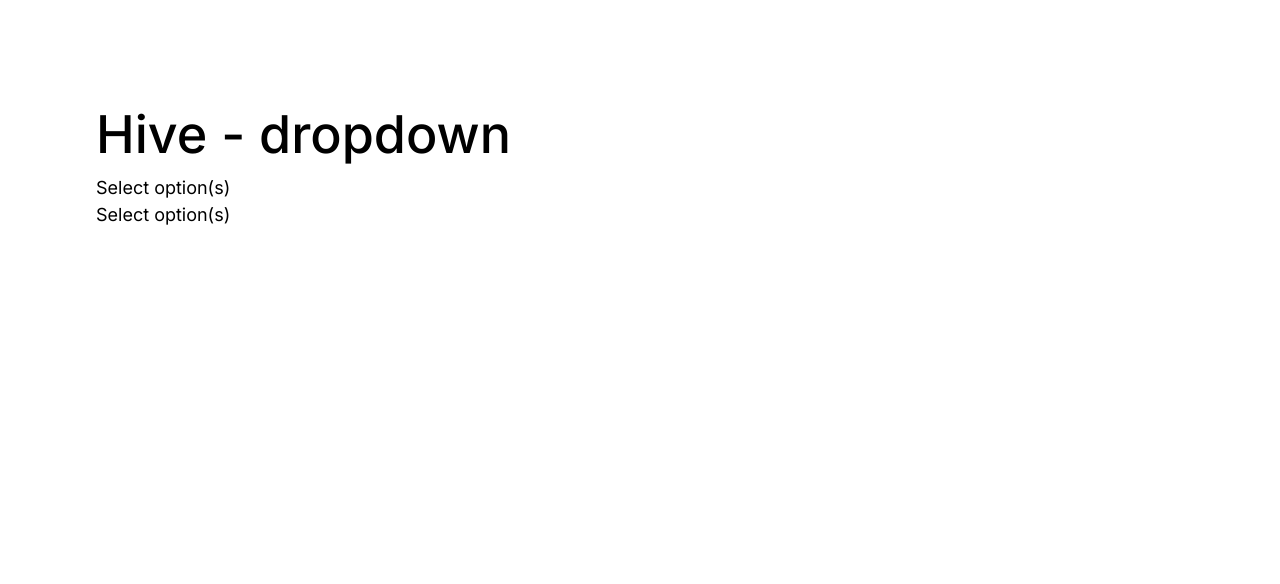
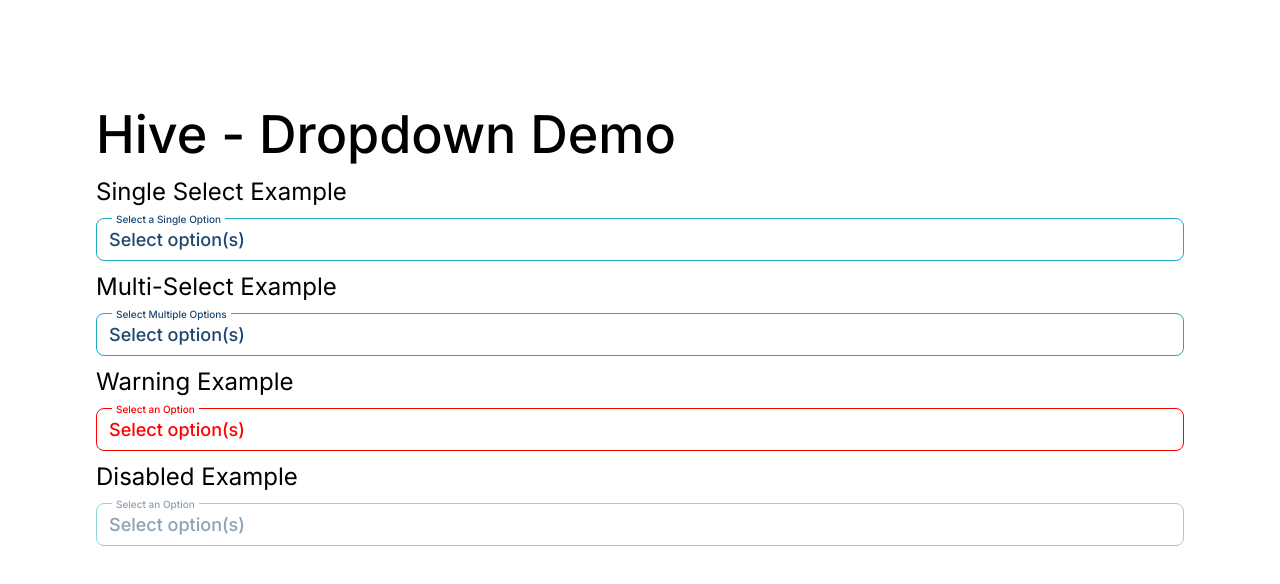
Before and after one commit to mingxin-yu/hive-dropdown, a Next.js app: page / in a window 1280 px wide. Shown: the top 584 px of the page. Built offline with nearby package versions, Linux system fonts and the light colour scheme.

Commit message:
clean up css

```diff
--- /dev/null
+++ b/src/app/disableExample.js
@@ -0,0 +1,29 @@
+import React, { useState } from 'react';
+import Dropdown from './Dropdown';
+
+function disableExample() {
+    const options = ['Option 1', 'Option 2', 'Option 3'];
+    const [selectedOptions, setSelectedOptions] = useState([]);
+    const label = 'Select an Option'; // Specify the label
+
+    const handleOptionChange = (updatedSelectedOptions) => {
+        setSelectedOptions(updatedSelectedOptions);
+    };
+
+    return (
+        <div>
+            <div className="h2">Disabled Example</div>
+            <Dropdown
+                isDisabled={true} // Set isDisabled to true
+                hasWarning={false}
+                isMultiSelect={false}
+                selectedOptions={selectedOptions}
+                options={options}
+                onOptionChange={handleOptionChange}
+                label={label}
+            />
+        </div>
+    );
+}
+
+export default disableExample;
--- a/src/app/dropdown.js
+++ b/src/app/dropdown.js
@@ -1,7 +1,8 @@
 import React, { useState } from 'react';
 
-function Dropdown({ isDisabled, hasWarning, isMultiSelect, selectedOptions, options, onOptionChange }) {
+function Dropdown({ isDisabled, hasWarning, isMultiSelect, selectedOptions, options, onOptionChange, label }) {
   const [isOpen, setIsOpen] = useState(false);
+  const [isHovered, setIsHovered] = useState(false);
 
   const toggleDropdown = () => {
     if (!isDisabled) {
@@ -77,11 +78,20 @@ function Dropdown({ isDisabled, hasWarning, isMultiSelect, selectedOptions, opti
   };
 
   return (
-      <div className={`dropdown ${isDisabled ? 'disabled' : ''} ${hasWarning ? 'warning' : ''}`}>
+      <div
+          className={`dropdown ${isDisabled ? 'disabled' : ''} ${isHovered ? 'hovered' : ''}`}
+          onMouseEnter={toggleDropdown}
+          onMouseLeave={toggleDropdown}
+      >
         <div
-            className={`dropdown-header ${isOpen ? 'open' : ''}`}
+            className={`dropdown-label ${isOpen ? 'open' : ''} ${hasWarning ? 'warning' : ''}`}
             onClick={toggleDropdown}
-            onMouseEnter={toggleDropdown}
+        >
+          {label}
+        </div>
+        <div
+            className={`dropdown-header ${isOpen ? 'open' : ''} ${hasWarning ? 'warning' : ''}`}
+            onClick={toggleDropdown}
         >
           {headerText}
         </div>
--- a/src/app/globals.css
+++ b/src/app/globals.css
@@ -24,7 +24,74 @@ body {
   font-weight: 500;
 }
 
+.h2 {
+  font-size: 24px;
+  font-weight: 400;
+}
+
 .dropdown {
+  margin-top: 8px;
+  margin-bottom: 8px;
+}
+
+.dropdown.disabled {
+  opacity: 0.5;
+  pointer-events: none;
+  cursor: not-allowed;
+}
+
+.dropdown-header {
+  cursor: pointer;
+  width: 100%;
+  font-style: normal;
+  font-weight: 500;
   font-size: 18px;
+  display: flex;
+  align-items: center;
+  padding: 7px 12px 7px 12px;
+  justify-content: space-between;
+  color: #1E4670;
+  background: #FFFFFF;
+  border: 1px solid #20A8C3;
+  border-radius: 8px;
+}
+
+.dropdown-header.warning {
+  border: 1px solid red;
+  color: red;
+}
+
+.dropdown-label {
+  font-weight: 500;
+  color: #1E4670;
+  font-size: 10px;
+  background: white;
+  position: absolute;
+  padding-left: 4px;
+  padding-right: 4px;
+  margin-left: 16px;
+  margin-bottom: 6px;
+  margin-top: -6px;
+}
+
+.dropdown-label.warning {
+  color: red;
+}
+
+.dropdown-list{
   cursor: pointer;
+  width: 100%;
+  font-style: normal;
+  font-weight: 500;
+  font-size: 18px;
+  display: flex;
+  flex-direction: column;
+  padding: 7px 12px 7px 12px;
+  justify-content: space-between;
+  color: black;
+  background: #FFFFFF;
+  border: 1px solid #20A8C3;
+  border-radius: 8px;
+  margin-top: 4px;
+  margin-bottom: 4px;
 }
--- a/src/app/layout.js
+++ b/src/app/layout.js
@@ -4,8 +4,8 @@ import { Inter } from 'next/font/google'
 const inter = Inter({ subsets: ['latin'] })
 
 export const metadata = {
-  title: 'Create Next App',
-  description: 'Generated by create next app',
+  title: 'Hive Dropdown Demo',
+  description: 'Hive Dropdown Demo',
 }
 
 export default function RootLayout({ children }) {
--- a/src/app/mutiSelectExample.js
+++ b/src/app/mutiSelectExample.js
@@ -4,6 +4,7 @@ import Dropdown from './Dropdown';
 function MultiSelectExample() {
     const options = ['Option 1', 'Option 2', 'Option 3', 'Option 4'];
     const [selectedOptions, setSelectedOptions] = useState([]);
+    const label = 'Select Multiple Options';
 
     const handleOptionChange = (updatedSelectedOptions) => {
         setSelectedOptions(updatedSelectedOptions);
@@ -11,6 +12,7 @@ function MultiSelectExample() {
 
     return (
         <div>
+            <div className="h2">Multi-Select Example</div>
             <Dropdown
                 isDisabled={false}
                 hasWarning={false}
@@ -18,6 +20,7 @@ function MultiSelectExample() {
                 selectedOptions={selectedOptions}
                 options={options}
                 onOptionChange={handleOptionChange}
+                label={label}
             />
         </div>
     );
--- a/src/app/page.js
+++ b/src/app/page.js
@@ -4,15 +4,19 @@ import React, { useState } from 'react';
 import Dropdown from './dropdown.js';
 import SingleSelectExample from "./singleSelectExample";
 import MultiSelectExample from "./mutiSelectExample"
+import DisableExample from "./disableExample"
+import WarningExample from "./warningExample"
 
 export default function Home() {
     return (
       <div className="p-24">
         <div className="h1">
-          Hive - dropdown
+          Hive - Dropdown Demo
         </div>
         <SingleSelectExample />
         <MultiSelectExample />
+        <WarningExample />
+        <DisableExample />
       </div>
     )
 }
--- a/src/app/singleSelectExample.js
+++ b/src/app/singleSelectExample.js
@@ -4,6 +4,7 @@ import Dropdown from './Dropdown';
 function SingleSelectExample() {
     const options = ['Option 1', 'Option 2', 'Option 3'];
     const [selectedOptions, setSelectedOptions] = useState([]);
+    const label = 'Select a Single Option';
 
     const handleOptionChange = (updatedSelectedOptions) => {
         setSelectedOptions(updatedSelectedOptions);
@@ -11,6 +12,7 @@ function SingleSelectExample() {
 
     return (
         <div>
+            <div className="h2">Single Select Example</div>
             <Dropdown
                 isDisabled={false}
                 hasWarning={false}
@@ -18,6 +20,7 @@ function SingleSelectExample() {
                 selectedOptions={selectedOptions}
                 options={options}
                 onOptionChange={handleOptionChange}
+                label={label}
             />
         </div>
     );
--- /dev/null
+++ b/src/app/warningExample.js
@@ -0,0 +1,29 @@
+import React, { useState } from 'react';
+import Dropdown from './Dropdown';
+
+function WarningExample() {
+    const options = ['Option 1', 'Option 2', 'Option 3'];
+    const [selectedOptions, setSelectedOptions] = useState([]);
+    const label = 'Select an Option';
+
+    const handleOptionChange = (updatedSelectedOptions) => {
+        setSelectedOptions(updatedSelectedOptions);
+    };
+
+    return (
+        <div>
+            <div className="h2">Warning Example</div>
+            <Dropdown
+                isDisabled={false}
+                hasWarning={true} // Set hasWarning to true
+                isMultiSelect={false}
+                selectedOptions={selectedOptions}
+                options={options}
+                onOptionChange={handleOptionChange}
+                label={label}
+            />
+        </div>
+    );
+}
+
+export default WarningExample;
```
